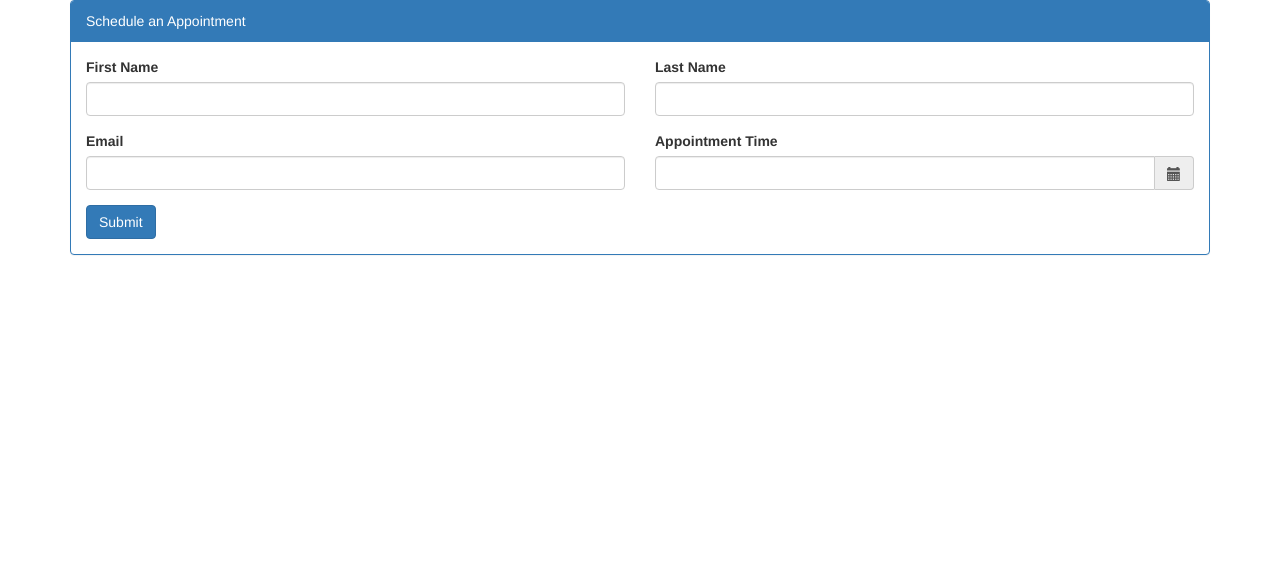
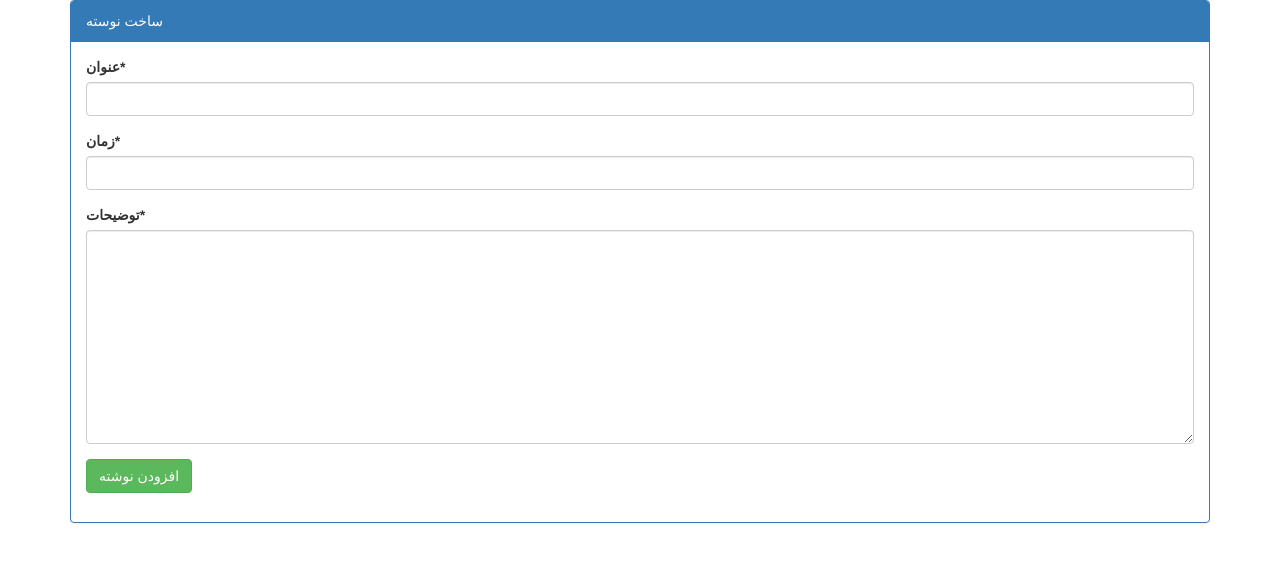
Before and after one commit to codingwithahmad/todoapp, a Django app: page /create in a window 1280 px wide. Shown: the top 562 px of the page. Run offline with Django 3.2, Linux system fonts and the light colour scheme; some libraries are stand-ins or nearby versions.

Commit message:
add NoteCreate view

```diff
--- a/config/settings.py
+++ b/config/settings.py
@@ -39,6 +39,7 @@ INSTALLED_APPS = [
     'django.contrib.messages',
     'django.contrib.staticfiles',
     'todo.apps.TodoConfig',
+    'crispy_forms'
 ]
 
 MIDDLEWARE = [
@@ -125,3 +126,6 @@ STATIC_URL = '/static/'
 # https://docs.djangoproject.com/en/3.2/ref/settings/#default-auto-field
 
 DEFAULT_AUTO_FIELD = 'django.db.models.BigAutoField'
+
+
+CRISPY_TEMPLATE_PACK = 'bootstrap4'
--- a/todo/models.py
+++ b/todo/models.py
@@ -3,7 +3,7 @@ from django.db import models
 # Create your models here.
 class Note(models.Model):
     title = models.CharField(max_length=200, verbose_name="عنوان")
-    time = models.TimeField(verbose_name="زمان")
+    time = models.DateTimeField(verbose_name="زمان")
     desc = models.TextField(verbose_name="توضیحات")
 
     def __str__(self):
--- a/todo/templates/todo/create.html
+++ b/todo/templates/todo/create.html
@@ -13,42 +13,14 @@
 </script>
 <div class="container">
     <div class="panel panel-primary">
-        <div class="panel-heading">Schedule an Appointment</div>
+        <div class="panel-heading">ساخت نوسته</div>
         <div class="panel-body">
-            <div class="row">
-                <div class="col-md-6">
-                    <div class="form-group">
-                        <label class="control-label">First Name</label>
-                        <input type="text" class="form-control" name="fname" id="fname">
-                    </div>
-                </div>
-                <div class="col-md-6">
-                    <div class="form-group">
-                        <label class="control-label">Last Name</label>
-                        <input type="text" class="form-control" name="lname" id="lname">
-                    </div>
-                </div>
-            </div>
-            <div class="row">
-                <div class="col-md-6">
-                    <div class="form-group">
-                        <label class="control-label">Email</label>
-                        <input type="text" class="form-control" name="email" id="email">
-                    </div>
-                </div>
-                <div class='col-md-6'>
-                    <div class="form-group">
-                        <label class="control-label">Appointment Time</label>
-                        <div class='input-group date' id='datetimepicker1'>
-                            <input type='text' class="form-control" />
-                            <span class="input-group-addon">
-                                <span class="glyphicon glyphicon-calendar"></span>
-                            </span>
-                        </div>
-                    </div>
-                </div>
-            </div>
-            <input type="submit" class="btn btn-primary" value="Submit">
+        {% load crispy_forms_tags %}
+            <form method="post" enctype="multipart/form-data">
+                {% csrf_token %}
+                {{ form|crispy }}
+                <button class="btn btn-success">افزودن نوشته</button>
+            </form>
         </div>
     </div>
 </div>
--- a/todo/urls.py
+++ b/todo/urls.py
@@ -4,5 +4,5 @@ from . import views
 
 urlpatterns = [
     path("", views.index, name="index"),
-    path("create", views.create, name="create"),
+    path("create", views.NoteCreate.as_view(), name="create"),
 ]
--- a/todo/views.py
+++ b/todo/views.py
@@ -1,5 +1,7 @@
 from django.shortcuts import render
 from django.http import HttpResponse
+from django.views.generic import CreateView
+from .models import Note
 
 # Create your views here.
 
@@ -7,5 +9,7 @@ def index(request):
     return HttpResponse("Hello from todo app")
 
 
-def create(request):
-    return render(request, 'todo/create.html')
+class NoteCreate(CreateView):
+    model = Note
+    fields = ["title","time","desc",]
+    template_name = "todo/create.html"
```
Also changed, not shown: README.md, todo/migrations/0002_alter_note_time.py (added).
